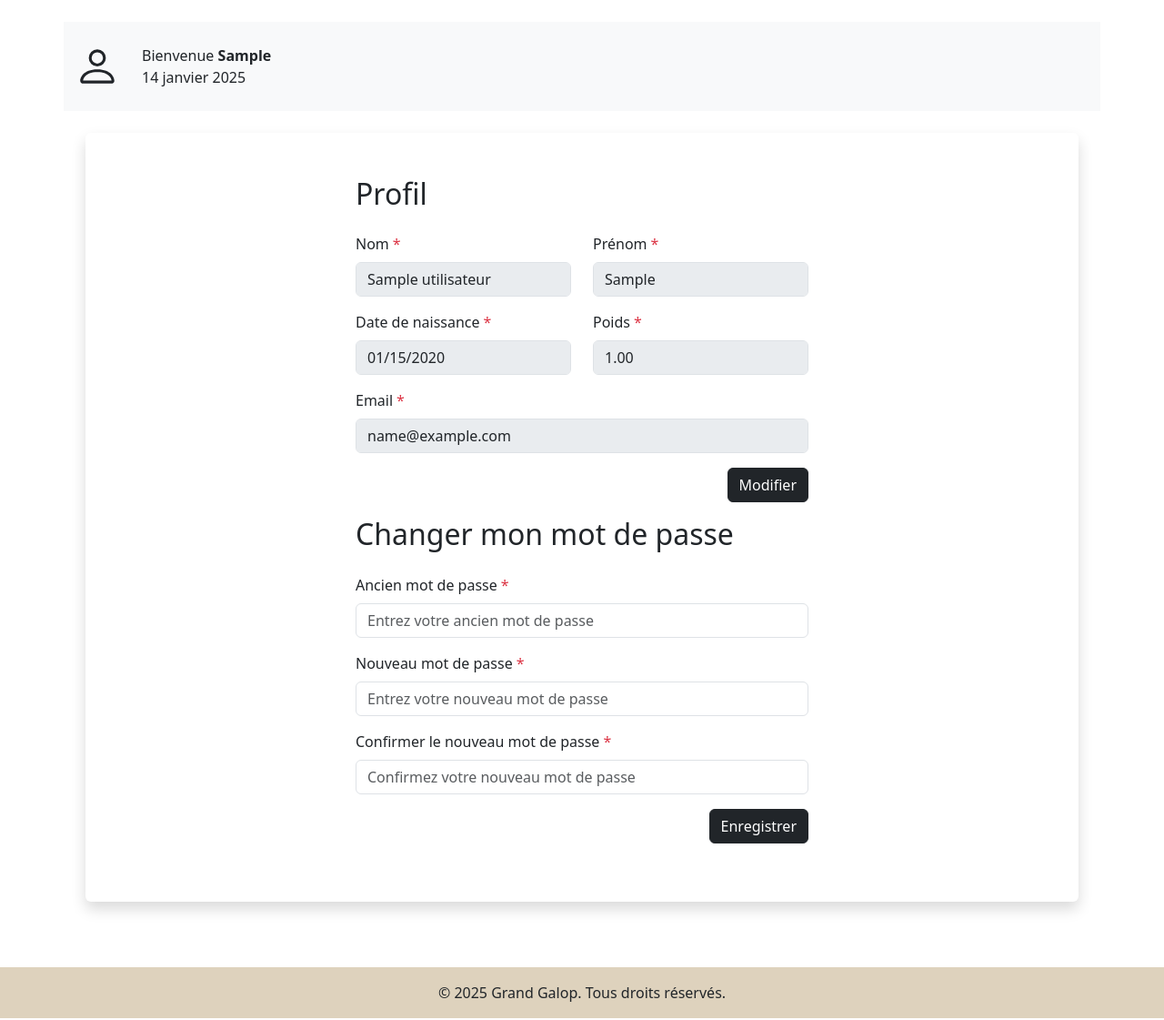
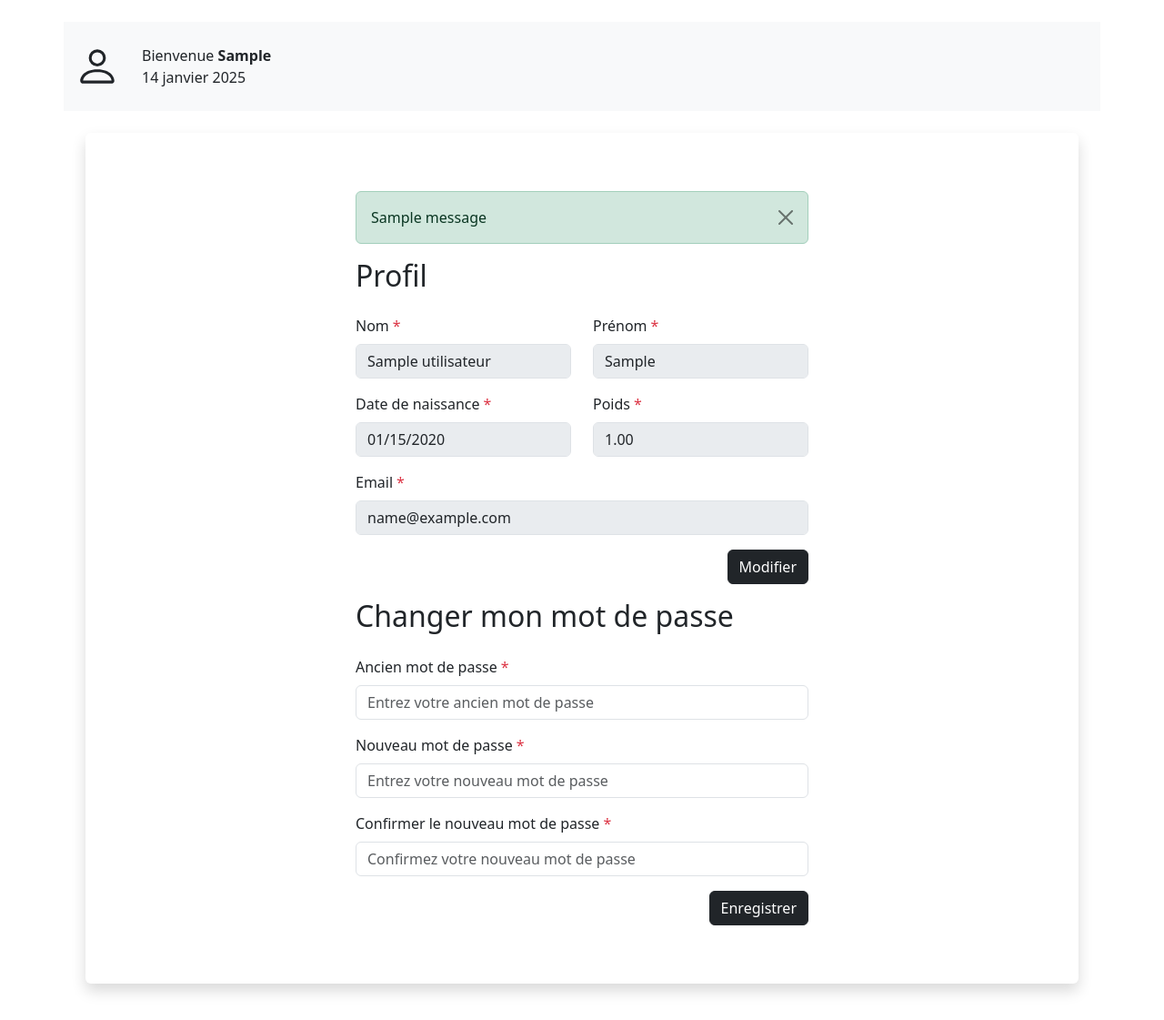
Before and after one commit to elyandreb/SAE-WEB-BD, a Flask app: page /profil/ in a window 1280 px wide. Shown: the part 82-1203 px from the top of the page at 91% size. Run offline with Flask 3, Linux system fonts and the light colour scheme; a user stored in the database is signed in; tables that the repository leaves empty hold one stand-in row (values such as "Sample post"); one stand-in notice (Sample message) is shown; parts of the project's set-up code (start-up, migrations or seed data) failed here and were passed over; some libraries are stand-ins or nearby versions.

Commit message:
affichage message Flash profil

```diff
--- a/project/templates/profil.html
+++ b/project/templates/profil.html
@@ -29,6 +29,19 @@
     <div class="container-fluid d-flex mb-5">
         <div class="p-5 rounded shadow w-100 main_profil">
             <div class="col-12 col-md-8 col-lg-6 mx-auto">
+                <!--Message Flash-->
+                {% with messages = get_flashed_messages(with_categories=true) %}
+                    {% if messages %}
+                        <div class="mt-3">
+                            {% for category, message in messages %}
+                                <div class="alert alert-{{ category }} alert-dismissible fade show alert-fixed" role="alert">
+                                    {{ message }}
+                                    <button type="button" class="btn-close" data-bs-dismiss="alert" aria-label="Close"></button>
+                                </div>
+                            {% endfor %}
+                        </div>
+                    {% endif %}
+                {% endwith %}
                 <h2 class="mb-4">Profil</h2>
                 <form method="POST" action="{{ url_for('profil') }}">
                     {{ form.hidden_tag() }}
```
